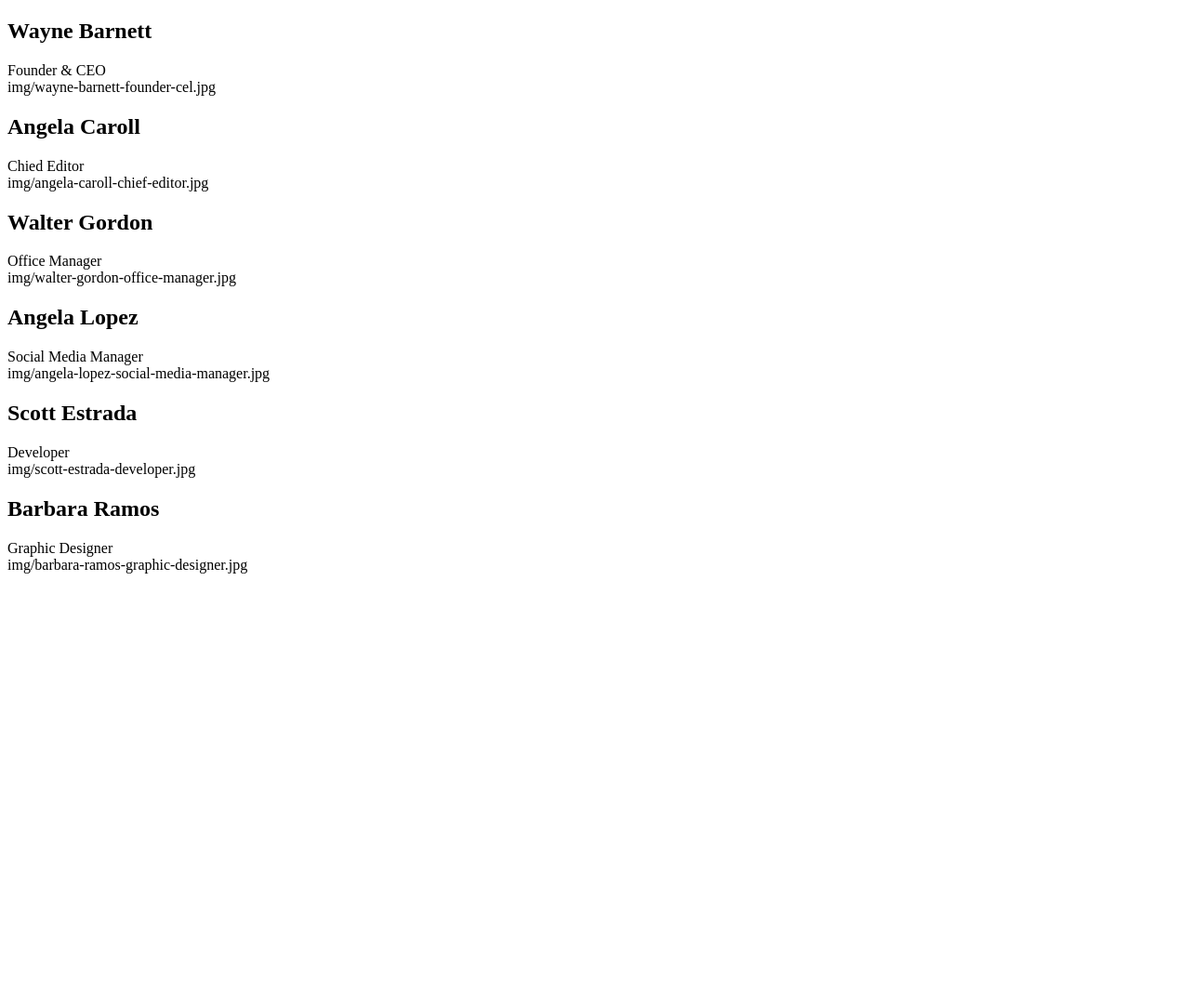
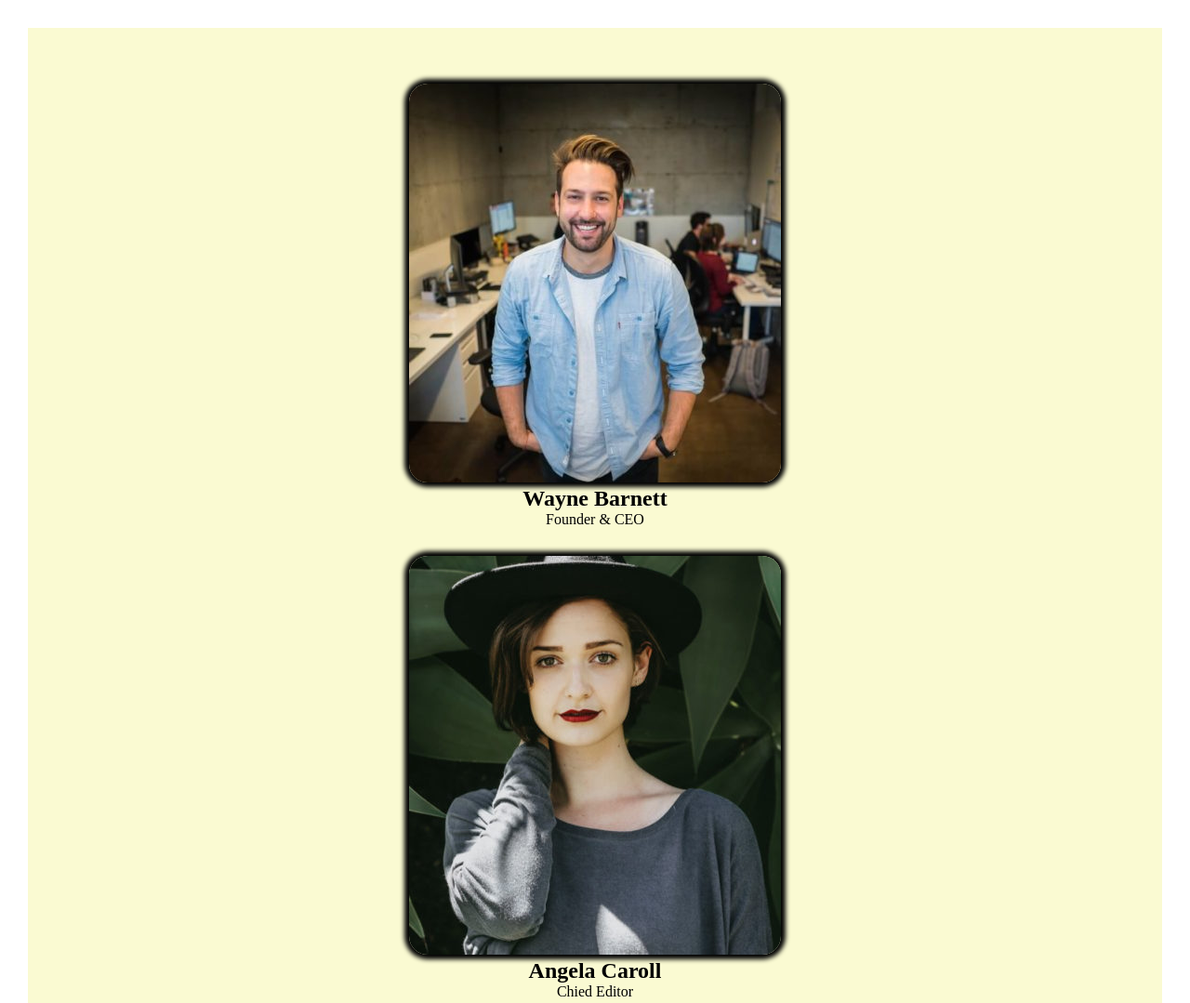
Before and after one commit to CosimoGiove/-js-our-team, a plain HTML site: page index.html in a window 1280 px wide. Shown: the top 1079 px of the page at 93% size. Before the commit the page ends 800 px from the top, so only its background shows below. Drawn offline with Linux system fonts and the light colour scheme.

Commit message:
feat:bonus

```diff
--- a/index.html
+++ b/index.html
@@ -1,14 +1,19 @@
 <!DOCTYPE html>
 <html lang="en">
+
 <head>
     <meta charset="UTF-8">
     <meta name="viewport" content="width=device-width, initial-scale=1.0">
     <title>our team</title>
+    <link rel="stylesheet" href="style.css">
 </head>
+
 <body>
     <main>
-        <div class="membri"></div>
+        <div class="membri">
+        </div>
     </main>
     <script src="main.js"></script>
 </body>
+
 </html>
--- a/main.js
+++ b/main.js
@@ -19,7 +19,7 @@ const membriTeam = [
     {
         nome: "Wayne Barnett",
         ruolo: "Founder & CEO",
-        immagine: "wayne-barnett-founder-cel.jpg",
+        immagine: "wayne-barnett-founder-ceo.jpg",
     },
 
     {
@@ -55,20 +55,25 @@ console.log(membriTeam)
 for (let key in membriTeam) {
     console.log(membriTeam[key])
 }
+const membri1 = document.querySelector(".membri")
 
-const membri1 = document.querySelector(".membri")
+function dom(immagine, element,element2) {
     for (let i = 0; i < membriTeam.length; i++) {
+        // creazione foto
+        const foto = document.createElement(immagine);
+        foto.src = `${"img/"}${membriTeam[i].immagine}`
+        console.log(foto)
+        membri1.append(foto)
+        foto.classList.add("img")
         //nome
-    const elemento = document.createElement("h2");
+        const elemento = document.createElement(element);
         elemento.append(membriTeam[i].nome);
-    const membri1 = document.querySelector(".membri")
         membri1.append(elemento)
         // creazione ruolo
-    const ruolo = document.createElement("span");
+        const ruolo = document.createElement(element2);
         ruolo.append(membriTeam[i].ruolo);
         membri1.append(ruolo);
-    // creazione foto
-    const foto = document.createElement("div");
-    foto.append(`${"img/"}${membriTeam[i].immagine}`)
-    membri1.append(foto)
+
     }
+}
+const elementiDom = dom("img","h2","div")
--- a/style.css
+++ b/style.css
@@ -0,0 +1,18 @@
+* {
+    margin: 0;
+    padding: 0;
+    box-sizing: border-box;
+}
+
+.membri{
+    text-align: center;
+    margin: 30px;
+    background-color: lightgoldenrodyellow;
+    padding-top: 30px;
+}
+
+.img{
+    border-radius: 20px;
+    margin-top: 30px;
+    box-shadow: 0 0 5px 5px black;
+}
```
Lines whose indentation alone changed are shown as unchanged.
